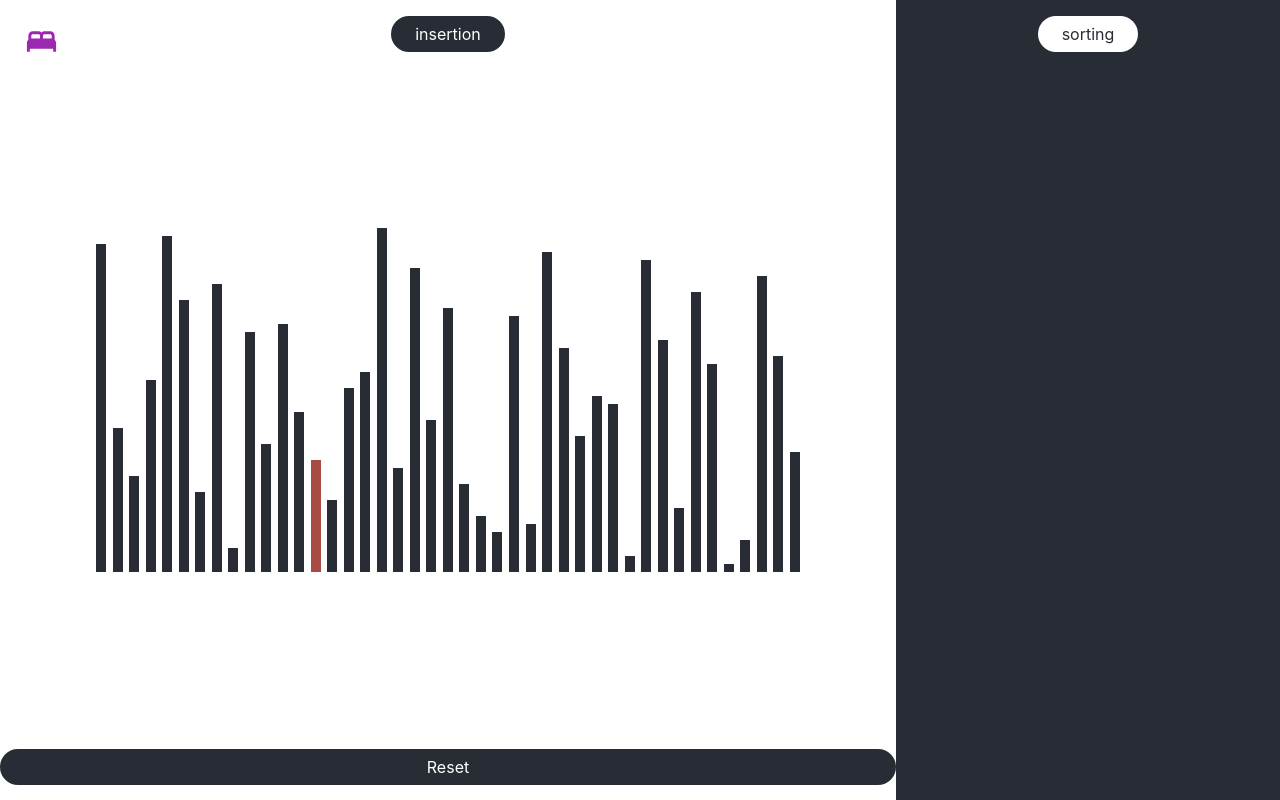
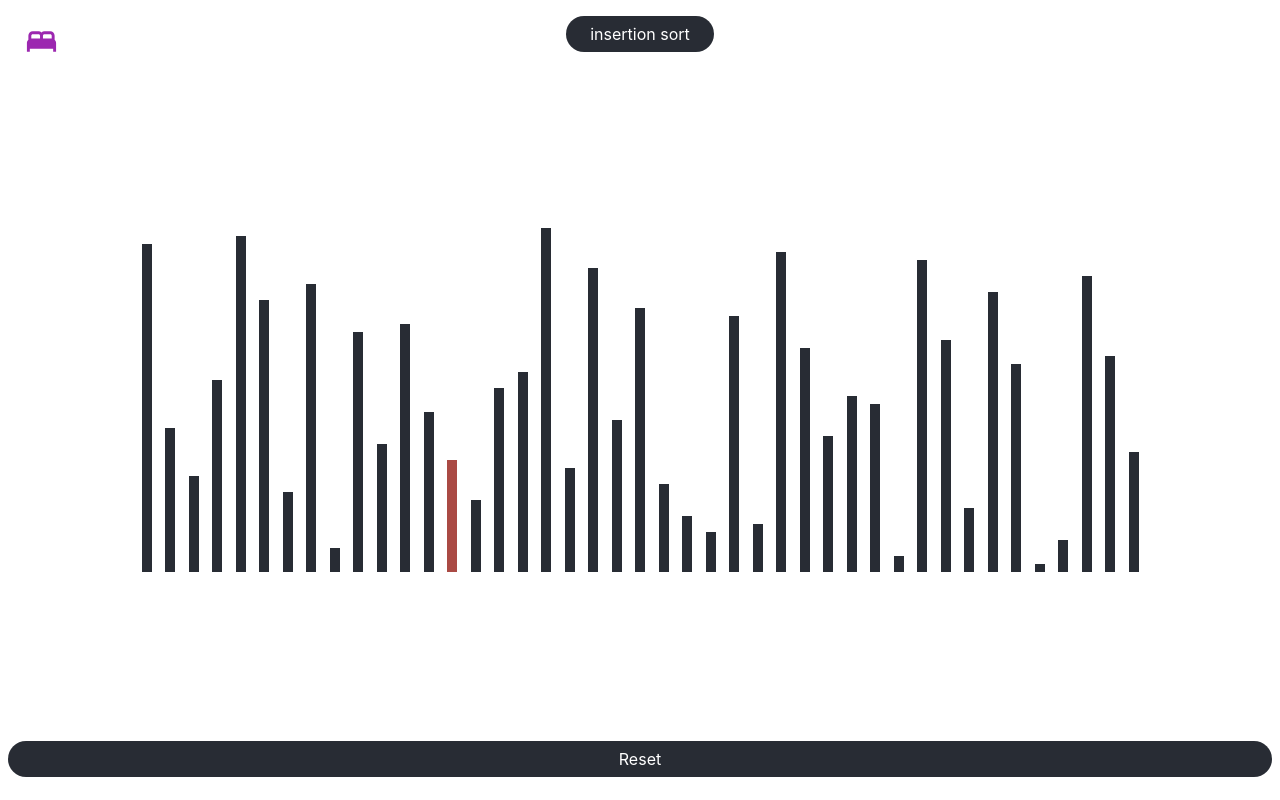
Before and after one commit to dylncheng/dc-cv, a Next.js app: page /projects/algorithm-visualization in a window 1280 px wide. Built offline with nearby package versions, Linux system fonts and the light colour scheme.

Commit message:
changed algo layout

```diff
--- a/components/Algorithms.js
+++ b/components/Algorithms.js
@@ -121,7 +121,7 @@ const Algorithms = ({algorithm, start, setStart}) => {
                     );
                 })}
             </div>
-            <a className="reset" href="#" onClick={handleReset} style={{textAlign:'center'}}>Reset</a>
+            <a className="reset" href="#" onClick={handleReset} style={{textAlign:'center', margin: '0.5rem'}}>Reset</a>
         </>
 
     );
--- a/data.js
+++ b/data.js
@@ -60,7 +60,7 @@ let data = {
 };
 
 const algorithms = {
-    sorting: ["insertion"],
+    sorting: ["insertion sort"],
     // pathfinding: ["dijkstra", "a* search algorithm", "d* algorithm"]
 }
 
--- a/pages/projects/algorithm-visualization/index.js
+++ b/pages/projects/algorithm-visualization/index.js
@@ -42,14 +42,15 @@ const Landing = () => {
                 <Nav algorithm={sortingChecked?algorithms.sorting:algorithms.pathfinding} handleSortClick={handleSortClick}/>
                 <Algorithms algorithm={algorithm} start={start} setStart={setStart}/>
             </div>
-            <div className="description">
-                <ul className="radio">
-                    <li><a href="#" onClick={sortingHandler} style={{opacity: `${sortingOpacity}`}}>sorting</a></li>
-                    {/* <li><a href="#" onClick={pathfindingHandler} style={{opacity: `${pathfindingOpacity}`}}>pathfinding</a></li> */}
-                </ul>
-            </div>
         </main>
     );
 }
 
 export default Landing;
+
+{/* <div className="description">
+    <ul className="radio">
+        <li><a href="#" onClick={sortingHandler} style={{opacity: `${sortingOpacity}`}}>sorting</a></li>
+        <li><a href="#" onClick={pathfindingHandler} style={{opacity: `${pathfindingOpacity}`}}>pathfinding</a></li>
+    </ul>
+</div> */}
--- a/styles/globals.css
+++ b/styles/globals.css
@@ -91,7 +91,7 @@ a {
 
 .algorithms {
   display: inline-block;
-  width: 70%;
+  width: 100%;
   background-color: #fff;
   position: absolute;
   top:0;
```
